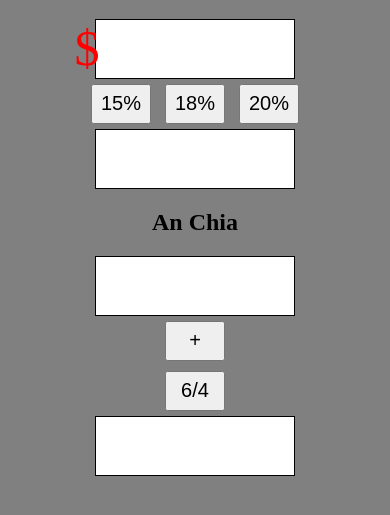
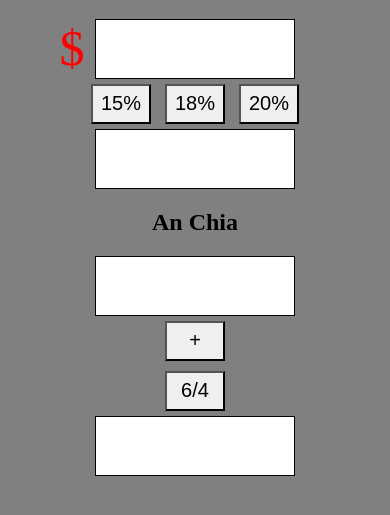
Before and after one commit to Alsus-Sy/calculator, a plain HTML site: page index.html in a window 390 px wide. Shown: the part 61-576 px from the top of the page. Drawn offline with Linux system fonts and the light colour scheme.

Commit message:
Modified CSS

```diff
--- a/css/styles.css
+++ b/css/styles.css
@@ -4,6 +4,7 @@ html {
 *, *:before, *:after {
   box-sizing: inherit;
 }
+
 
 body {
   background: gray;
@@ -47,7 +48,7 @@ and (max-width: 414px) {
     font-size: 50px;
     position: absolute;
     bottom: 2px;
-    left: 55px;
+    left: 40px;
     color: red;
   }
   .display-text {
@@ -61,6 +62,7 @@ and (max-width: 414px) {
   }
 
   input[type="button"] {
+    -webkit-appearance: none;
     width: 60px;
     height: 40px;
     text-align: center;
```
